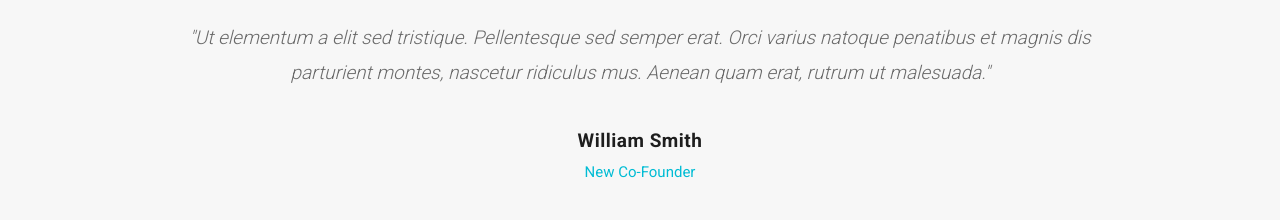
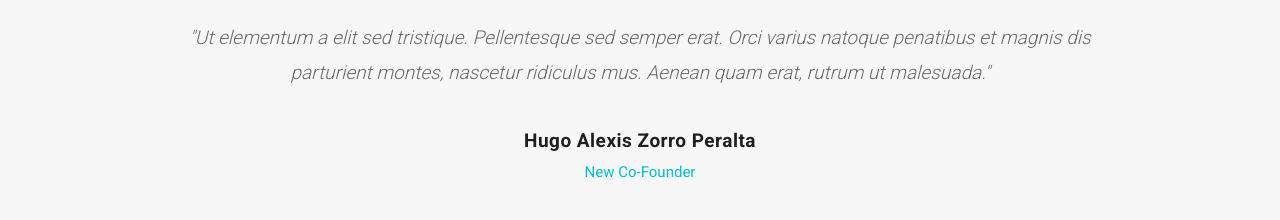
Before and after one commit to jazorro11/hazArquitectura, a plain HTML site: page index.html in a window 1280 px wide. Shown: the part 4260-4480 px from the top of the page. Drawn offline with Linux system fonts and the light colour scheme.

Commit message:
Cambio nombre

```diff
--- a/index.html
+++ b/index.html
@@ -350,7 +350,7 @@ https://templatemo.com/tm-541-host-cloud
                   <i class="fa fa-quote-right"></i>
                 </div>
                 <p>"Ut elementum a elit sed tristique. Pellentesque sed semper erat. Orci varius natoque penatibus et magnis dis parturient montes, nascetur ridiculus mus. Aenean quam erat, rutrum ut malesuada."</p>
-                <h4>William Smith</h4>
+                <h4>Hugo Alexis Zorro Peralta</h4>
                 <span>New Co-Founder</span>
               </div>
               <div class="testimonial-item">
```
